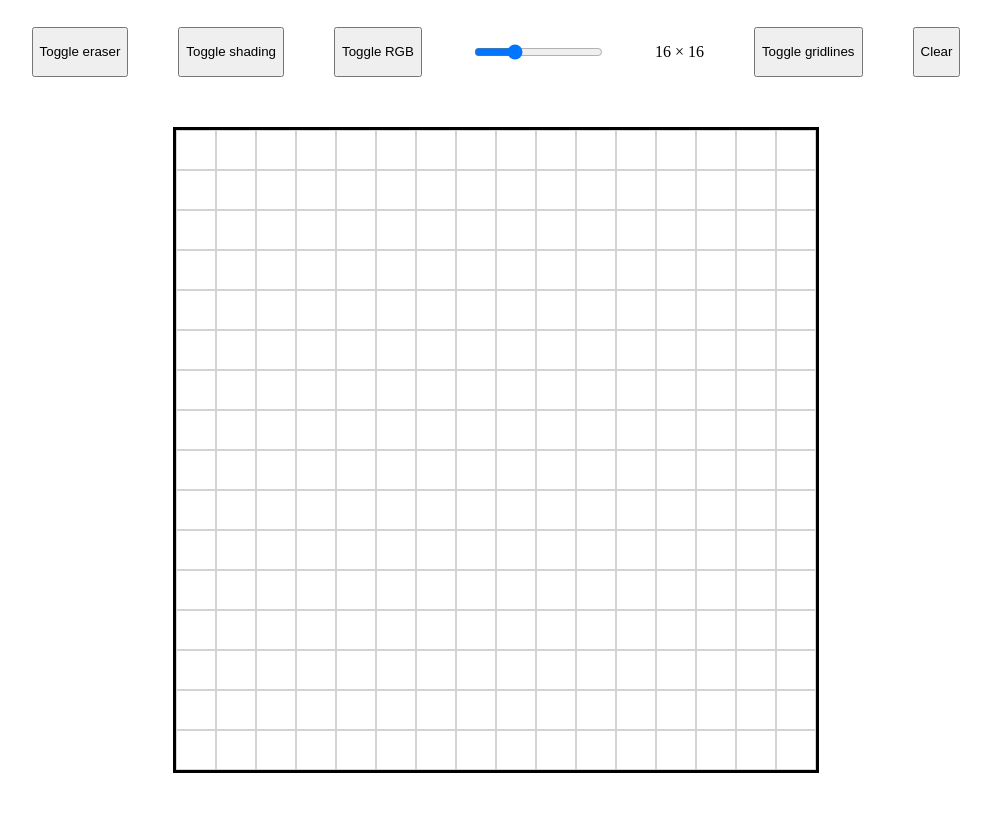
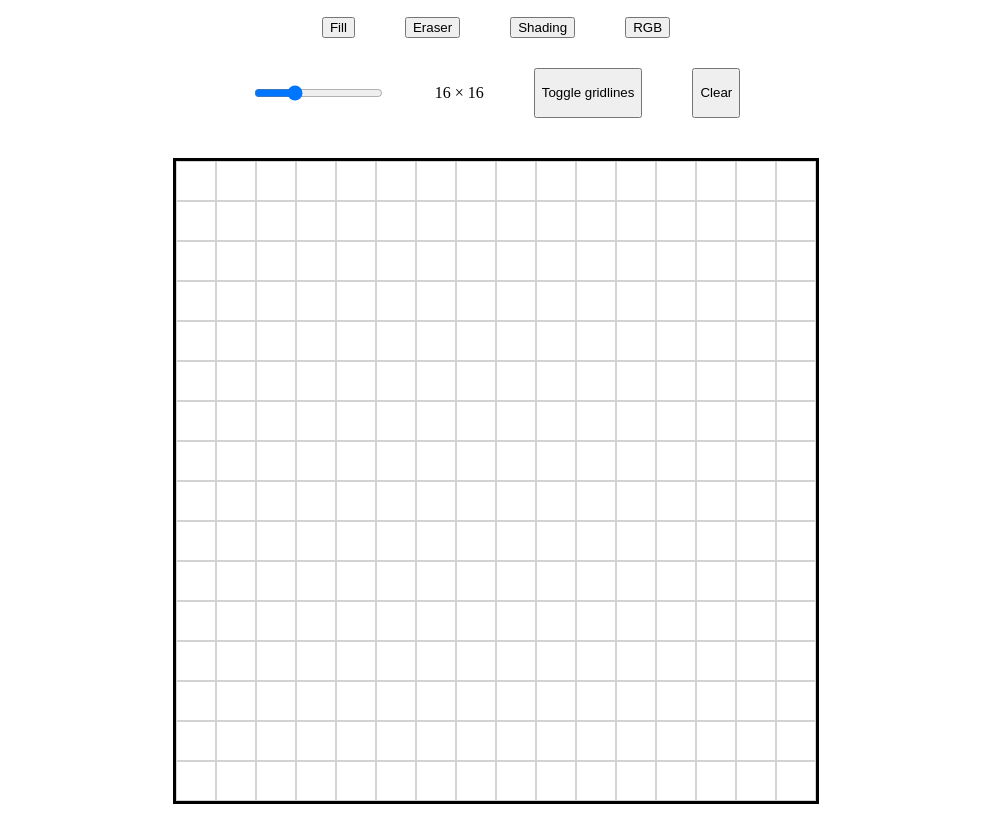
Before and after one commit to zolantal/etch-a-sketch, a plain HTML site: page index.html in a window 1280 px wide. Shown: the part 81-913 px from the top of the page, without its empty margins (144-1135 px from the left). Before the commit the page ends 892 px from the top, so only its background shows below. Drawn offline with Linux system fonts and the light colour scheme.

Commit message:
Change button layout

```diff
--- a/index.html
+++ b/index.html
@@ -10,10 +10,13 @@
 </head>
 <body>
   <h1>Etch-A-Sketch</h1>
+  <div id="modes">
+    <button id="fill" class="toggle">Fill</button>
+    <button id="eraser" class="toggle">Eraser</button>
+    <button id="shading" class="toggle">Shading</button>
+    <button id="rgb" class="toggle">RGB</button>
+  </div>
   <div id="settings">
-    <button id="eraser" class="toggle">Toggle eraser</button>
-    <button id="shading" class="toggle">Toggle shading</button>
-    <button id="rgb" class="toggle">Toggle RGB</button>
     <input type="range" min="2" max="50" value="" id="no-squares-range">
     <p id="no-squares-text"></p>
     <button id="gridlines" class="toggle" class="selected-button">Toggle gridlines</button>
--- a/style.css
+++ b/style.css
@@ -8,6 +8,13 @@ h1 {
   text-align: center;
 }
 
+#modes {
+  display: flex;
+  justify-content: space-between;
+  gap: 50px;
+  margin: 10px;
+}
+
 #settings {
   display: flex;
   justify-content: space-between;
@@ -16,7 +23,7 @@ h1 {
 }
 
 #grid {
-  margin: 30px auto;
+  margin: 20px auto;
   padding: 0;
   border: 3px;
   border-style: solid;
```
